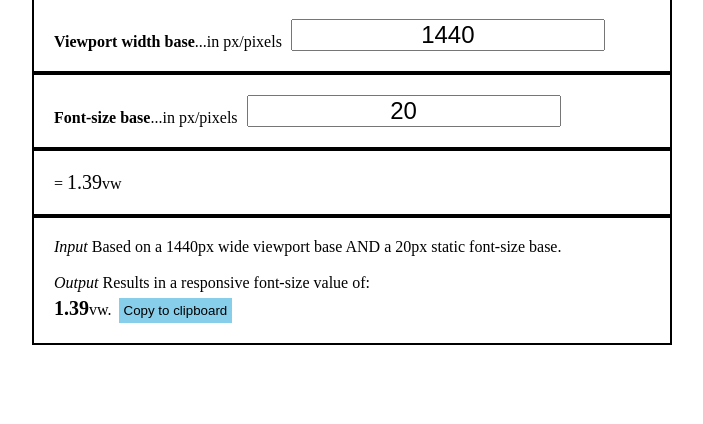
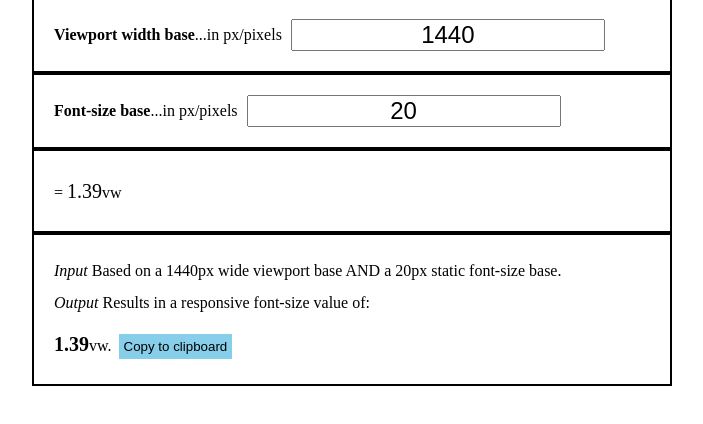
Before and after one commit to najs/najs.github.io, a plain HTML site: page vwvh-calc/index.html in a window 1280 px wide. Shown: the part 40-464 px from the top of the page, without its empty margins (288-991 px from the left). Drawn offline with nearby package versions, Linux system fonts and the light colour scheme.

Commit message:
Update index.html

```diff
--- a/vwvh-calc/index.html
+++ b/vwvh-calc/index.html
@@ -3,14 +3,14 @@
 <head>
 	<meta charset="UTF-8">
 	<meta name="viewport" content="width=device-width, initial-scale=1.0, maximum-scale=1">
-	<title>vwvh-Calc</title>
+	<title>vw-Calc</title>
 	<style>
 		*{padding:0;margin:0}
 		li{list-style:none}
 		button{border:none}
 		input[type="text"]{margin-left:5px;font-size:24px;vertical-align:bottom;text-align:center}
 		#wrap{max-width:640px; margin:0 auto;}
-		.box{padding:20px;border:2px solid #000000}
+		.box{padding:20px;border:2px solid #000000;line-height:2}
 		.vw{font-size:20px}
 		#vwConvertResult{display:inline-block;margin-top:5px;}
 		#resultCopy{display:inline-block;margin-left:3px;padding:5px;background-color:#87ceeb;}
@@ -39,7 +39,7 @@
 	<div id="result" class="box">
 		<div id="result-inner">
 			<em>Input</em>
-			Based on a <span class="vv">1440px</span> wide viewport base AND a <span class="fv">20px</span> static font-size base.<br><br>
+			Based on a <span class="vv">1440px</span> wide viewport base AND a <span class="fv">20px</span> static font-size base.<br>
 			<em>Output</em>
 			Results in a responsive font-size value of:<br><strong><span class="vw" id="vwConvertResult">1.39</span></strong>vw.
 			<button type="button" id="resultCopy">Copy to clipboard</button>
```
